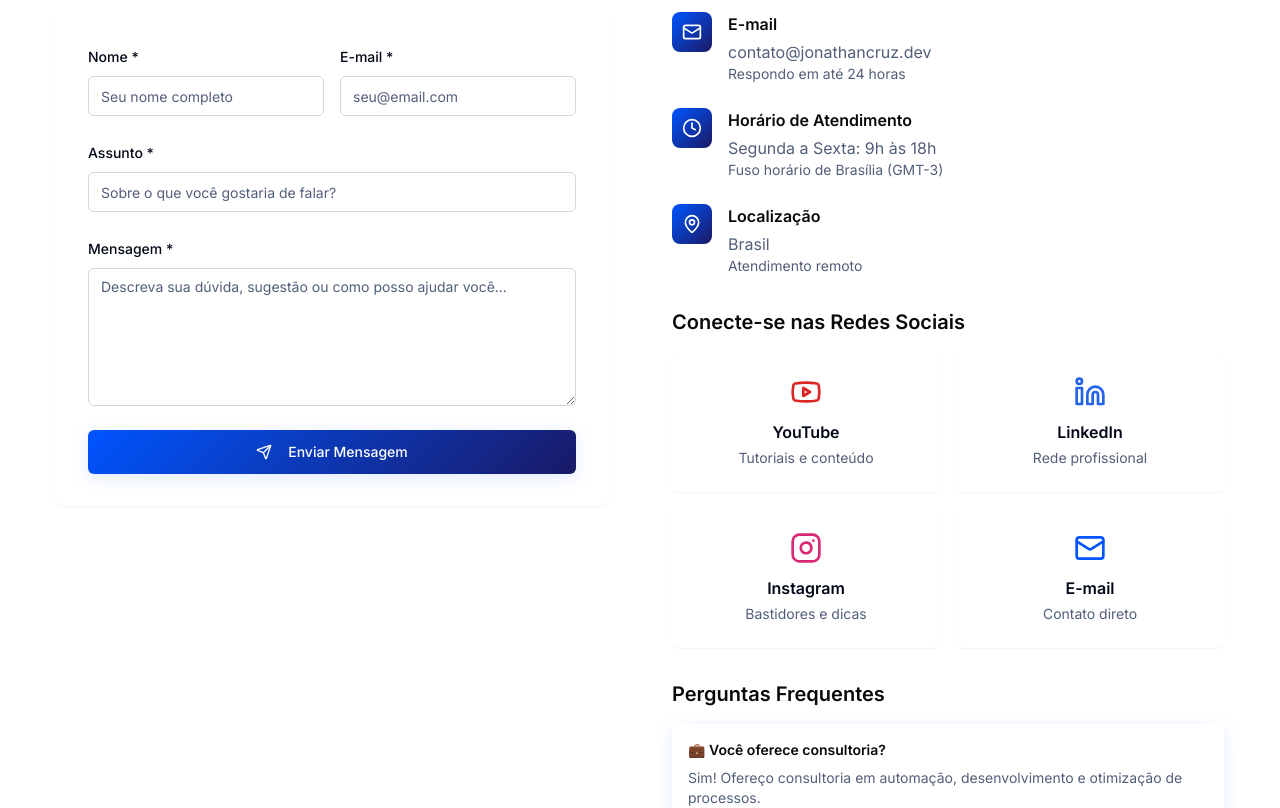
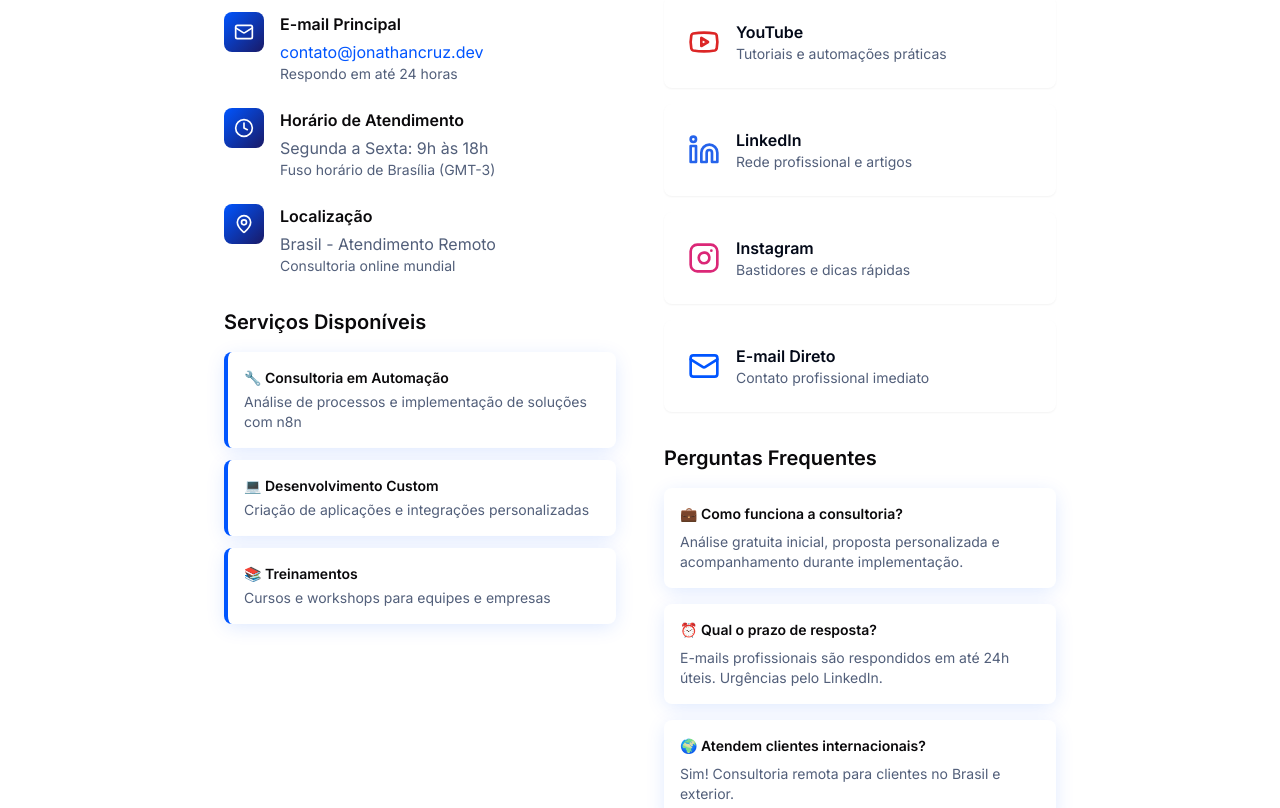
Before and after one commit to jonathandacruz/jonathancruz-automation-hub, a React (Vite) app: page /contato in a window 1280 px wide. Shown: the part 480-1288 px from the top of the page. Built offline with nearby package versions, Linux system fonts and the light colour scheme.

Commit message:
Otimizar página de contato
Remover formulário de contato e otimizar a página para melhor experiência do usuário.

```diff
--- a/src/pages/Contato.tsx
+++ b/src/pages/Contato.tsx
@@ -1,12 +1,17 @@
 import { Button } from "@/components/ui/button";
-import { Card, CardContent, CardDescription, CardHeader, CardTitle } from "@/components/ui/card";
-import { Input } from "@/components/ui/input";
-import { Textarea } from "@/components/ui/textarea";
-import { Label } from "@/components/ui/label";
-import { Mail, Linkedin, Youtube, Instagram, MapPin, Clock, Send } from "lucide-react";
+import { Card, CardContent } from "@/components/ui/card";
+import { Mail, Linkedin, Youtube, Instagram, MapPin, Clock } from "lucide-react";
 
 const Contato = () => {
   return (
+    <>
+      <title>Contato - Jonathan Cruz | Desenvolvedor e Especialista em Automação</title>
+      <meta name="description" content="Entre em contato com Jonathan Cruz, desenvolvedor e especialista em automação. Consultoria, suporte e parcerias em tecnologia e n8n." />
+      <meta name="keywords" content="contato jonathan cruz, consultoria automação, desenvolvedor freelance, suporte n8n, contato desenvolvedor" />
+      <meta property="og:title" content="Contato - Jonathan Cruz | Desenvolvedor e Especialista em Automação" />
+      <meta property="og:description" content="Entre em contato para consultoria, suporte e parcerias em tecnologia e automação." />
+      <meta property="og:url" content="https://jonathancruz.dev/contato" />
+
       <div className="pt-16">
         {/* Hero Section */}
         <section className="py-20 px-4 lg:px-6 bg-brand-muted">
@@ -15,70 +20,15 @@ const Contato = () => {
               Entre em <span className="bg-gradient-primary bg-clip-text text-transparent">Contato</span>
             </h1>
             <p className="text-xl text-muted-foreground max-w-3xl mx-auto">
-            Tem alguma dúvida, sugestão ou quer conversar sobre tecnologia e automação?
-            Ficarei feliz em ajudar você!
+              Especialista em desenvolvimento e automação. Consultoria, suporte técnico e parcerias em tecnologia.
             </p>
           </div>
         </section>
 
         {/* Contact Section */}
         <section className="py-20 px-4 lg:px-6">
-        <div className="container mx-auto">
-          <div className="grid grid-cols-1 lg:grid-cols-2 gap-16">
-            {/* Contact Form */}
-            <div>
-              <h2 className="text-3xl font-bold mb-6">Envie uma Mensagem</h2>
-              <Card className="border-0 shadow-brand">
-                <CardContent className="p-8">
-                  <form className="space-y-6">
-                    <div className="grid grid-cols-1 md:grid-cols-2 gap-4">
-                      <div className="space-y-2">
-                        <Label htmlFor="name">Nome *</Label>
-                        <Input
-                          id="name"
-                          placeholder="Seu nome completo"
-                          className="border-border focus:border-brand-primary"
-                        />
-                      </div>
-                      <div className="space-y-2">
-                        <Label htmlFor="email">E-mail *</Label>
-                        <Input
-                          id="email"
-                          type="email"
-                          placeholder="seu@email.com"
-                          className="border-border focus:border-brand-primary"
-                        />
-                      </div>
-                    </div>
-
-                    <div className="space-y-2">
-                      <Label htmlFor="subject">Assunto *</Label>
-                      <Input
-                        id="subject"
-                        placeholder="Sobre o que você gostaria de falar?"
-                        className="border-border focus:border-brand-primary"
-                      />
-                    </div>
-
-                    <div className="space-y-2">
-                      <Label htmlFor="message">Mensagem *</Label>
-                      <Textarea
-                        id="message"
-                        placeholder="Descreva sua dúvida, sugestão ou como posso ajudar você..."
-                        rows={6}
-                        className="border-border focus:border-brand-primary"
-                      />
-                    </div>
-
-                    <Button variant="brand" size="lg" className="w-full">
-                      <Send className="mr-2 h-5 w-5" />
-                      Enviar Mensagem
-                    </Button>
-                  </form>
-                </CardContent>
-              </Card>
-            </div>
-
+          <div className="container mx-auto max-w-4xl">
+            <div className="grid grid-cols-1 lg:grid-cols-2 gap-12">
               {/* Contact Info */}
               <div className="space-y-8">
                 <div>
@@ -89,8 +39,10 @@ const Contato = () => {
                         <Mail className="h-5 w-5 text-white" />
                       </div>
                       <div>
-                      <h3 className="font-semibold mb-1">E-mail</h3>
-                      <p className="text-muted-foreground">contato@jonathancruz.dev</p>
+                        <h3 className="font-semibold mb-1">E-mail Principal</h3>
+                        <a href="mailto:contato@jonathancruz.dev" className="text-brand-primary hover:underline">
+                          contato@jonathancruz.dev
+                        </a>
                         <p className="text-sm text-muted-foreground">Respondo em até 24 horas</p>
                       </div>
                     </div>
@@ -112,48 +64,91 @@ const Contato = () => {
                       </div>
                       <div>
                         <h3 className="font-semibold mb-1">Localização</h3>
-                      <p className="text-muted-foreground">Brasil</p>
-                      <p className="text-sm text-muted-foreground">Atendimento remoto</p>
+                        <p className="text-muted-foreground">Brasil - Atendimento Remoto</p>
+                        <p className="text-sm text-muted-foreground">Consultoria online mundial</p>
                       </div>
                     </div>
                   </div>
                 </div>
 
-              {/* Social Media */}
+                {/* Services Available */}
+                <div>
+                  <h3 className="text-xl font-semibold mb-4">Serviços Disponíveis</h3>
+                  <div className="space-y-3">
+                    <div className="bg-white rounded-lg p-4 shadow-brand border-l-4 border-brand-primary">
+                      <h4 className="font-semibold text-sm mb-1">🔧 Consultoria em Automação</h4>
+                      <p className="text-sm text-muted-foreground">
+                        Análise de processos e implementação de soluções com n8n
+                      </p>
+                    </div>
+                    <div className="bg-white rounded-lg p-4 shadow-brand border-l-4 border-brand-primary">
+                      <h4 className="font-semibold text-sm mb-1">💻 Desenvolvimento Custom</h4>
+                      <p className="text-sm text-muted-foreground">
+                        Criação de aplicações e integrações personalizadas
+                      </p>
+                    </div>
+                    <div className="bg-white rounded-lg p-4 shadow-brand border-l-4 border-brand-primary">
+                      <h4 className="font-semibold text-sm mb-1">📚 Treinamentos</h4>
+                      <p className="text-sm text-muted-foreground">
+                        Cursos e workshops para equipes e empresas
+                      </p>
+                    </div>
+                  </div>
+                </div>
+              </div>
+
+              {/* Social Media & Contact Methods */}
+              <div className="space-y-8">
                 <div>
                   <h3 className="text-xl font-semibold mb-4">Conecte-se nas Redes Sociais</h3>
-                <div className="grid grid-cols-2 gap-4">
+                  <div className="grid grid-cols-1 gap-4">
+                    <a href="https://youtube.com/@jonathancruz" target="_blank" rel="noopener noreferrer">
                       <Card className="border-0 shadow-brand hover:shadow-elegant transition-all duration-300 group cursor-pointer">
-                    <CardContent className="p-6 text-center">
-                      <Youtube className="h-8 w-8 text-red-600 mx-auto mb-3 group-hover:scale-110 transition-transform" />
-                      <h4 className="font-semibold mb-1">YouTube</h4>
-                      <p className="text-sm text-muted-foreground">Tutoriais e conteúdo</p>
+                        <CardContent className="p-6 flex items-center space-x-4">
+                          <Youtube className="h-8 w-8 text-red-600 group-hover:scale-110 transition-transform" />
+                          <div>
+                            <h4 className="font-semibold">YouTube</h4>
+                            <p className="text-sm text-muted-foreground">Tutoriais e automações práticas</p>
+                          </div>
                         </CardContent>
                       </Card>
+                    </a>
 
+                    <a href="https://linkedin.com/in/jonathancruz" target="_blank" rel="noopener noreferrer">
                       <Card className="border-0 shadow-brand hover:shadow-elegant transition-all duration-300 group cursor-pointer">
-                    <CardContent className="p-6 text-center">
-                      <Linkedin className="h-8 w-8 text-blue-600 mx-auto mb-3 group-hover:scale-110 transition-transform" />
-                      <h4 className="font-semibold mb-1">LinkedIn</h4>
-                      <p className="text-sm text-muted-foreground">Rede profissional</p>
+                        <CardContent className="p-6 flex items-center space-x-4">
+                          <Linkedin className="h-8 w-8 text-blue-600 group-hover:scale-110 transition-transform" />
+                          <div>
+                            <h4 className="font-semibold">LinkedIn</h4>
+                            <p className="text-sm text-muted-foreground">Rede profissional e artigos</p>
+                          </div>
                         </CardContent>
                       </Card>
+                    </a>
 
+                    <a href="https://instagram.com/jonathancruz.dev" target="_blank" rel="noopener noreferrer">
                       <Card className="border-0 shadow-brand hover:shadow-elegant transition-all duration-300 group cursor-pointer">
-                    <CardContent className="p-6 text-center">
-                      <Instagram className="h-8 w-8 text-pink-600 mx-auto mb-3 group-hover:scale-110 transition-transform" />
-                      <h4 className="font-semibold mb-1">Instagram</h4>
-                      <p className="text-sm text-muted-foreground">Bastidores e dicas</p>
+                        <CardContent className="p-6 flex items-center space-x-4">
+                          <Instagram className="h-8 w-8 text-pink-600 group-hover:scale-110 transition-transform" />
+                          <div>
+                            <h4 className="font-semibold">Instagram</h4>
+                            <p className="text-sm text-muted-foreground">Bastidores e dicas rápidas</p>
+                          </div>
                         </CardContent>
                       </Card>
+                    </a>
 
+                    <a href="mailto:contato@jonathancruz.dev">
                       <Card className="border-0 shadow-brand hover:shadow-elegant transition-all duration-300 group cursor-pointer">
-                    <CardContent className="p-6 text-center">
-                      <Mail className="h-8 w-8 text-brand-primary mx-auto mb-3 group-hover:scale-110 transition-transform" />
-                      <h4 className="font-semibold mb-1">E-mail</h4>
-                      <p className="text-sm text-muted-foreground">Contato direto</p>
+                        <CardContent className="p-6 flex items-center space-x-4">
+                          <Mail className="h-8 w-8 text-brand-primary group-hover:scale-110 transition-transform" />
+                          <div>
+                            <h4 className="font-semibold">E-mail Direto</h4>
+                            <p className="text-sm text-muted-foreground">Contato profissional imediato</p>
+                          </div>
                         </CardContent>
                       </Card>
+                    </a>
                   </div>
                 </div>
 
@@ -162,21 +157,21 @@ const Contato = () => {
                   <h3 className="text-xl font-semibold mb-4">Perguntas Frequentes</h3>
                   <div className="space-y-4">
                     <div className="bg-white rounded-lg p-4 shadow-brand">
-                    <h4 className="font-semibold text-sm mb-2">💼 Você oferece consultoria?</h4>
+                      <h4 className="font-semibold text-sm mb-2">💼 Como funciona a consultoria?</h4>
                       <p className="text-sm text-muted-foreground">
-                      Sim! Ofereço consultoria em automação, desenvolvimento e otimização de processos.
+                        Análise gratuita inicial, proposta personalizada e acompanhamento durante implementação.
                       </p>
                     </div>
                     <div className="bg-white rounded-lg p-4 shadow-brand">
-                    <h4 className="font-semibold text-sm mb-2">🎓 Tem cursos disponíveis?</h4>
+                      <h4 className="font-semibold text-sm mb-2">⏰ Qual o prazo de resposta?</h4>
                       <p className="text-sm text-muted-foreground">
-                      Tenho cursos na Udemy e conteúdo gratuito no YouTube. Confira a seção Conteúdo.
+                        E-mails profissionais são respondidos em até 24h úteis. Urgências pelo LinkedIn.
                       </p>
                     </div>
                     <div className="bg-white rounded-lg p-4 shadow-brand">
-                    <h4 className="font-semibold text-sm mb-2">⚡ Como solicitar um template personalizado?</h4>
+                      <h4 className="font-semibold text-sm mb-2">🌍 Atendem clientes internacionais?</h4>
                       <p className="text-sm text-muted-foreground">
-                      Entre em contato descrevendo sua necessidade. Avalio a viabilidade e prazo.
+                        Sim! Consultoria remota para clientes no Brasil e exterior.
                       </p>
                     </div>
                   </div>
@@ -203,6 +198,7 @@ const Contato = () => {
           </div>
         </section>
       </div>
+    </>
   );
 };
 
```
Lines whose indentation alone changed are shown as unchanged.
